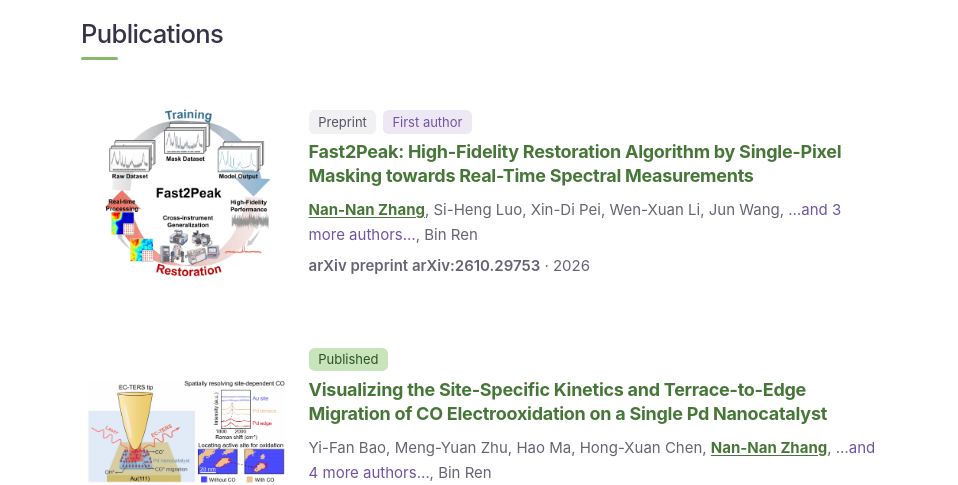
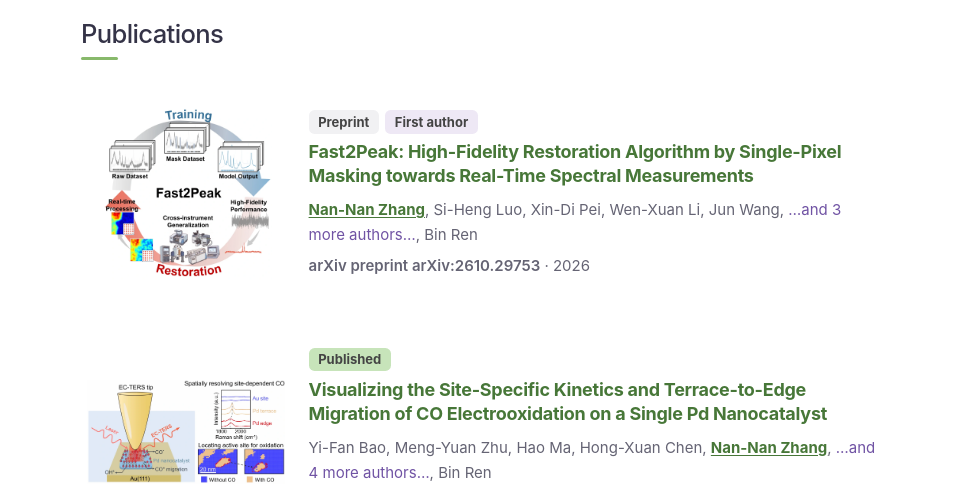
Before and after one commit to moria5161/moria5161.github.io, a Jekyll site: the page built from _pages/about.md, in a window 1280 px wide. Shown: the part 563-1048 px from the top of the page, without its empty margins (161-1119 px from the left). Built offline with Jekyll 4.4.1, drawn with Linux system fonts in a browser that asks for light colours.

Commit message:
Use consistent bold dark gray badge text

```diff
--- a/assets/css/academic.css
+++ b/assets/css/academic.css
@@ -52,9 +52,9 @@ h2::after { content: ""; position: absolute; bottom: 0; left: 0; width: 2.3rem;
 .publication-thumbnail img { display: block; width: 100%; height: 100%; object-fit: contain; }
 .publication-body { min-width: 0; }
 .publication-badges { display: flex; flex-wrap: wrap; gap: .4rem; margin-bottom: .4rem; }
-.publication-badge { display: inline-block; padding: .08rem .6rem; border-radius: .35rem; background: #f1f1f3; color: #555464; font-size: .8125rem; line-height: 1.6; }
-.publication-badge--author { background: #eee8f5; color: var(--accent); }
-.publication-badge--published { background: #c7e4ba; color: #2d5227; }
+.publication-badge { display: inline-block; padding: .08rem .6rem; border-radius: .35rem; background: #f1f1f3; color: #444; font-size: .8125rem; font-weight: 700; line-height: 1.6; }
+.publication-badge--author { background: #eee8f5; }
+.publication-badge--published { background: #c7e4ba; }
 .publication-title { margin-bottom: .6rem; font-size: 1.125rem; font-weight: 650; line-height: 1.35; letter-spacing: -.015em; }
 .publication-title a { color: #477738; text-decoration: none; }
 .publication-title a:hover { text-decoration: underline; }
```
